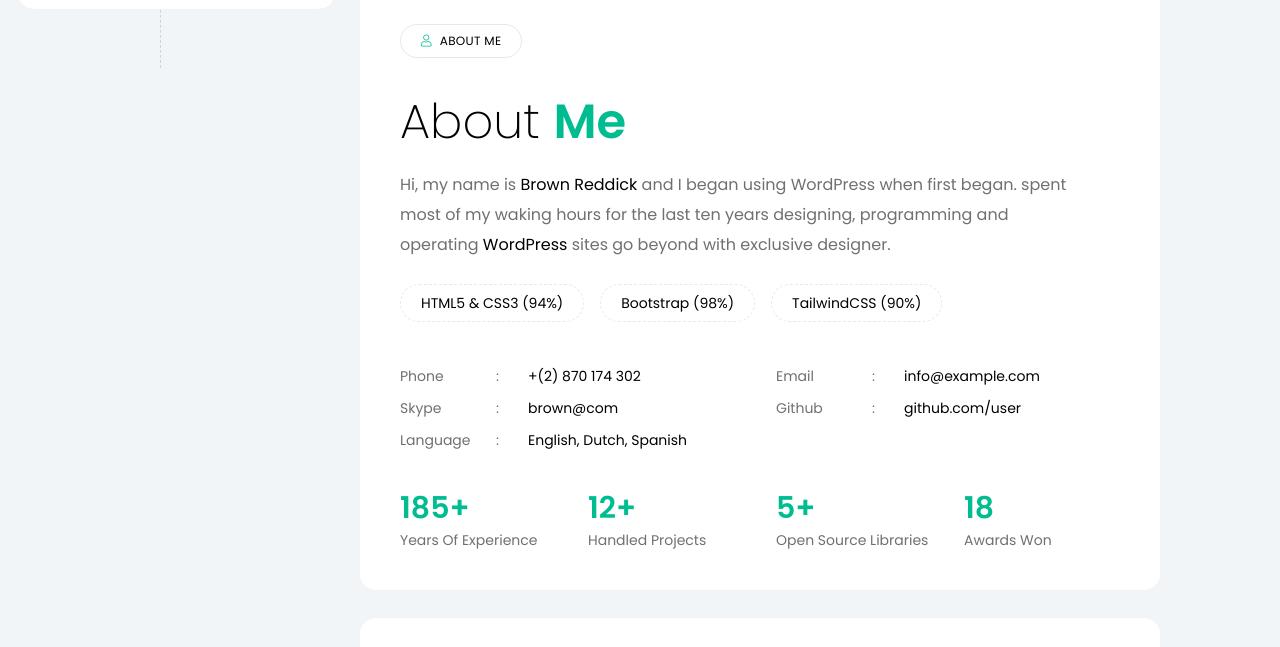
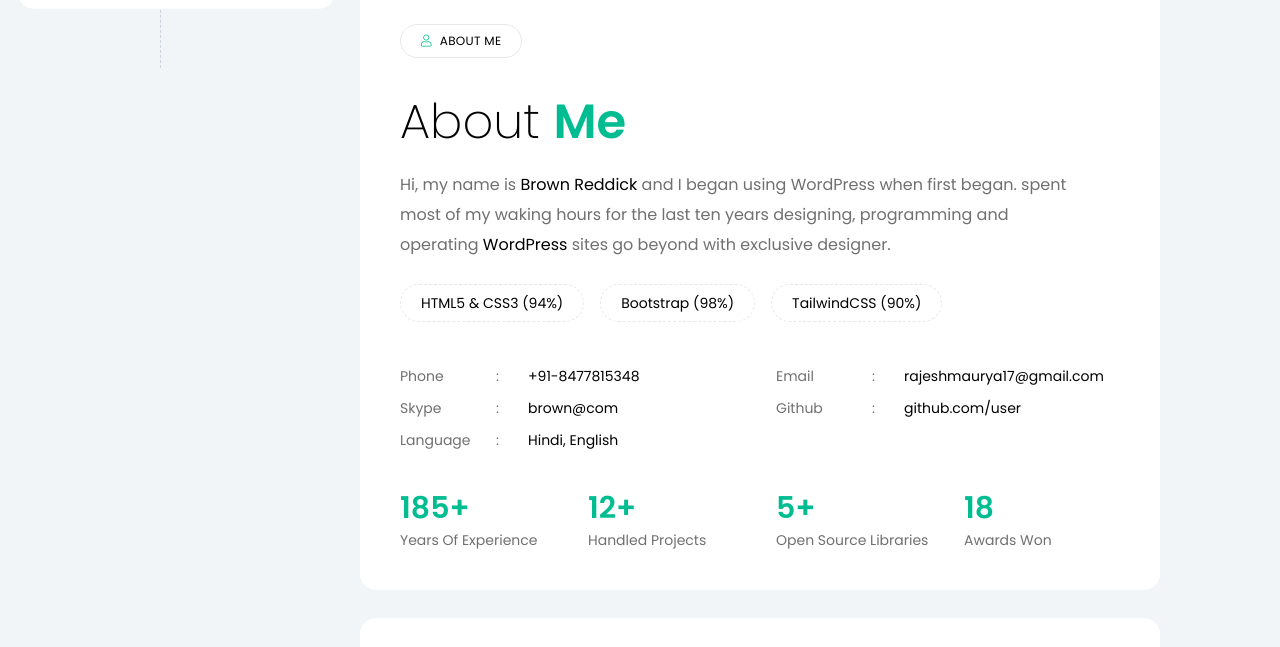
Before and after one commit to rajeshmaurya17/rajeshmaurya, a plain HTML site: page index.html in a window 1280 px wide. Shown: the part 732-1379 px from the top of the page. Drawn offline with Linux system fonts and the light colour scheme.

Commit message:
Update index.html

```diff
--- a/index.html
+++ b/index.html
@@ -625,12 +625,12 @@
                                 <li>
                                     <span class="flex-[0_0_6rem]">Phone</span>
                                     <span class="flex-[0_0_2rem]">:</span>
-                                    <span class="text-black dark:text-white">+(2) 870 174 302 </span>
+                                    <span class="text-black dark:text-white">+91-8477815348 </span>
                                 </li>
                                 <li>
                                     <span class="flex-[0_0_6rem]">Email</span>
                                     <span class="flex-[0_0_2rem]">:</span>
-                                    <span class="text-black dark:text-white">info@example.com</span>
+                                    <span class="text-black dark:text-white">rajeshmaurya17@gmail.com</span>
                                 </li>
                                 <li>
                                     <span class="flex-[0_0_6rem]">Skype</span>
@@ -645,7 +645,7 @@
                                 <li>
                                     <span class="flex-[0_0_6rem]">Language</span>
                                     <span class="flex-[0_0_2rem]">:</span>
-                                    <span class="text-black dark:text-white">English, Dutch, Spanish</span>
+                                    <span class="text-black dark:text-white">Hindi, English</span>
                                 </li>
                             </ul>
 
```
